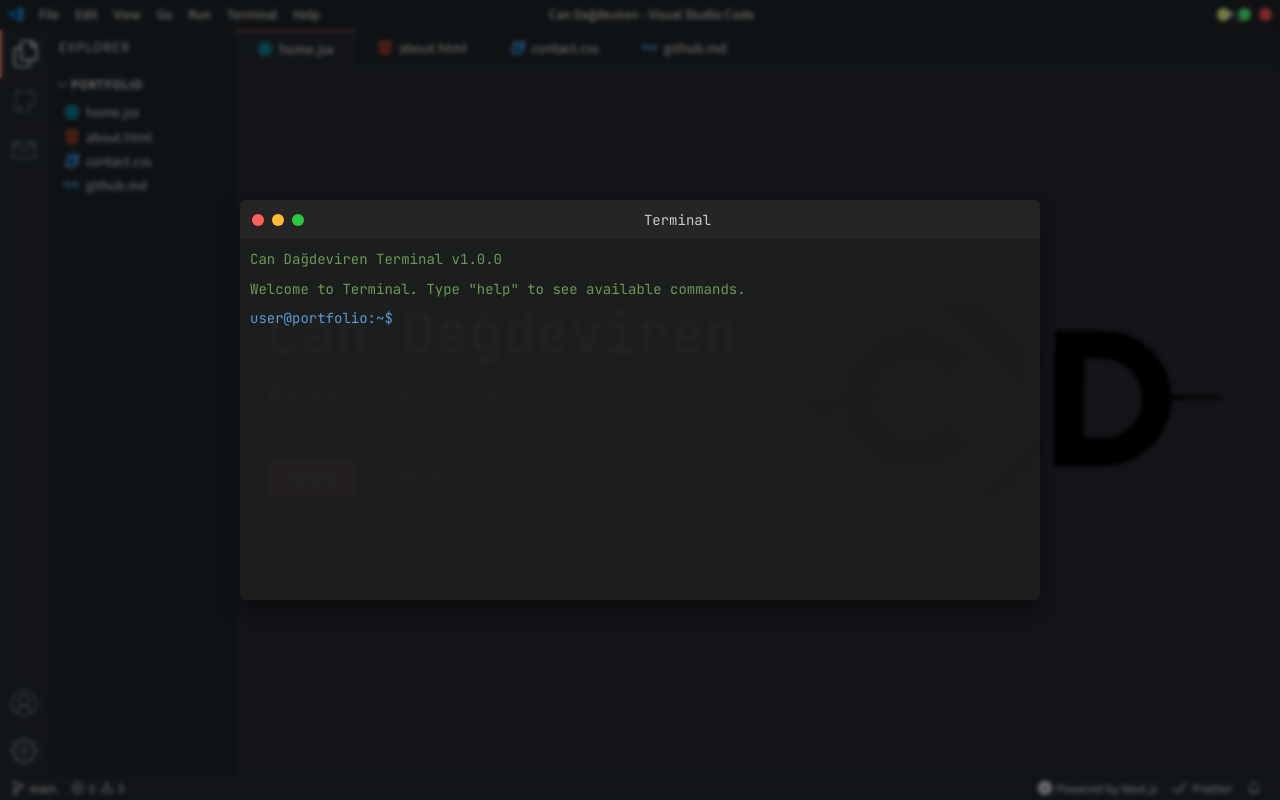
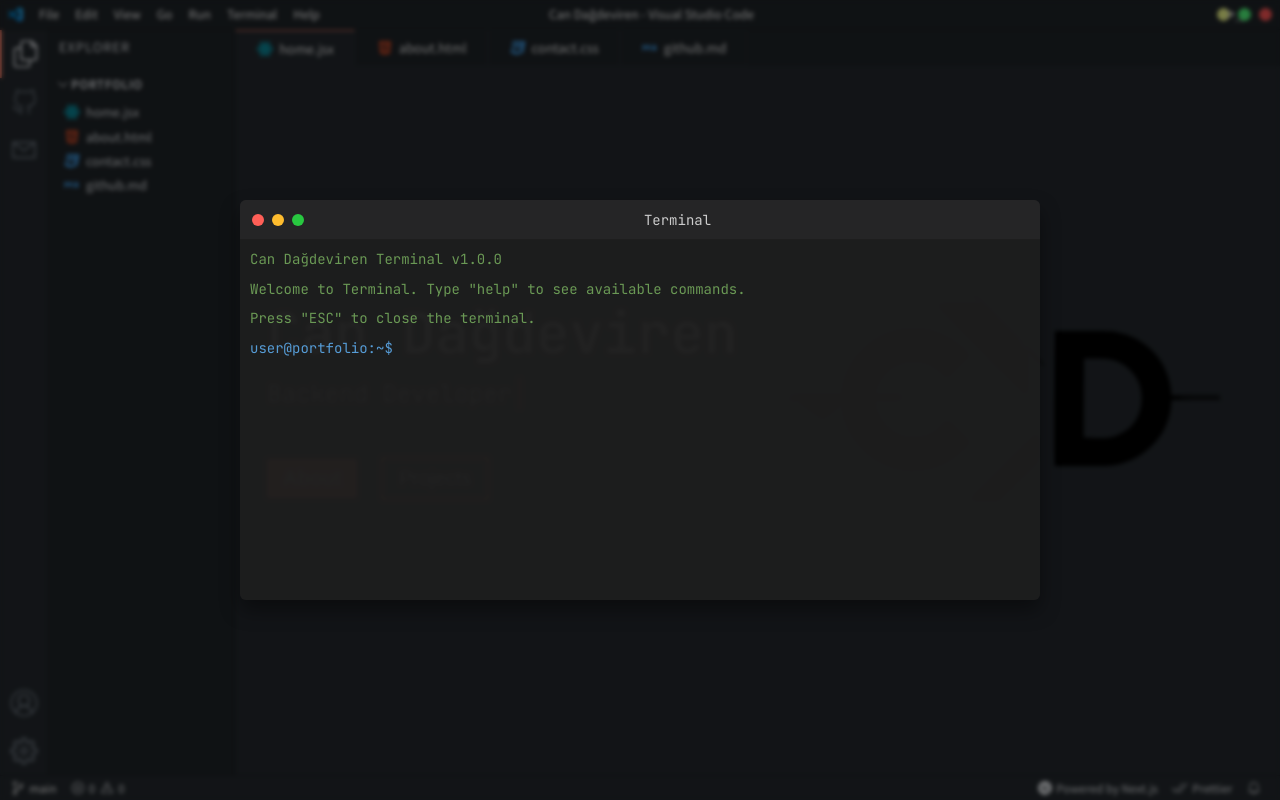
Before and after one commit to cndgdvrn/candagdeviren-portfolio, a Next.js app: page / in a window 1280 px wide. Built offline with nearby package versions, Linux system fonts and the light colour scheme.

Commit message:
updated terminal instructions

```diff
--- a/components/Terminal.jsx
+++ b/components/Terminal.jsx
@@ -5,7 +5,8 @@ const Terminal = ({ onClose }) => {
   const [input, setInput] = useState('');
   const [history, setHistory] = useState([
     { text: 'Can Dağdeviren Terminal v1.0.0', type: 'system' },
-    { text: 'Welcome to Terminal. Type "help" to see available commands.', type: 'system' }
+    { text: 'Welcome to Terminal. Type "help" to see available commands.', type: 'system' },
+    { text : 'Press "ESC" to close the terminal.' , type: 'system' }
   ]);
   const [path, setPath] = useState('~');
   const [commandHistory, setCommandHistory] = useState([]);
```
